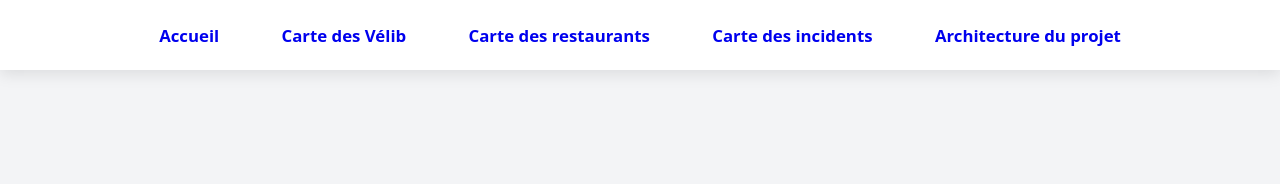
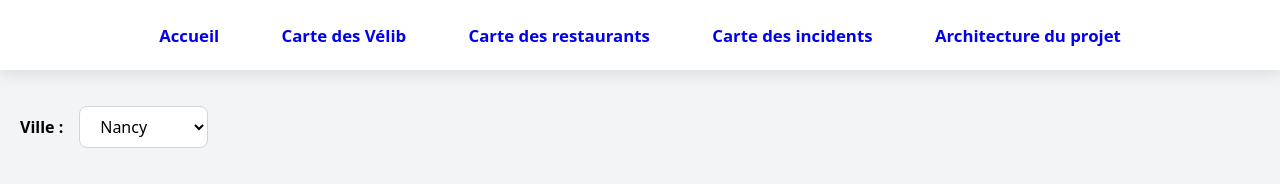
Before and after one commit to HermannT88/projet_application_repartie, a website with bundled scripts: page html/velib.html in a window 1280 px wide. Built offline with nearby package versions, Linux system fonts and the light colour scheme; no server answers.

```diff
--- a/html/velib.html
+++ b/html/velib.html
@@ -22,10 +22,24 @@
 
     <nav-bar></nav-bar>
 
-    <main>
-        <div id="map"></div>
-    </main>
-
+<main>
+    <div style="padding: 1rem 0 0.5rem; display: flex; align-items: center; gap: 1rem;">
+        <label for="ville-select" style="font-weight: 600; font-family: system-ui, sans-serif;">
+            Ville :
+        </label>
+        <select id="ville-select" style="padding: 0.5rem 1rem; border-radius: 8px; border: 1px solid #d1d5db; font-size: 1rem; font-family: system-ui, sans-serif; background: white; cursor: pointer;">
+            <option value="nancy">Nancy</option>
+            <option value="lyon">Lyon</option>
+            <option value="toulouse">Toulouse</option>
+            <option value="nantes">Nantes</option>
+            <option value="rouen">Rouen</option>
+            <option value="besancon">Besançon</option>
+            <option value="amiens">Amiens</option>
+            <option value="mulhouse">Mulhouse</option>
+        </select>
+    </div>
+    <div id="map"></div>
+</main>
 </body>
 
 </html>
```
Also changed, not shown: ts/map.mts.
